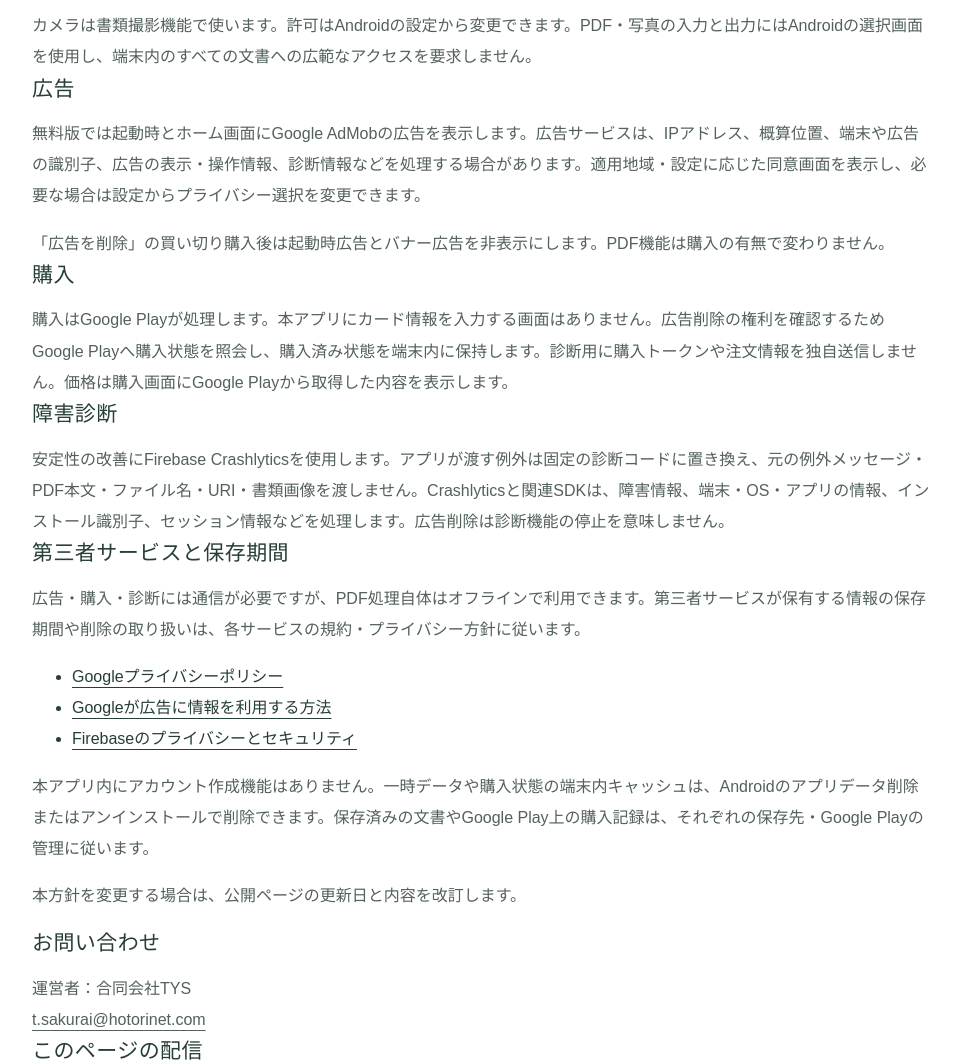
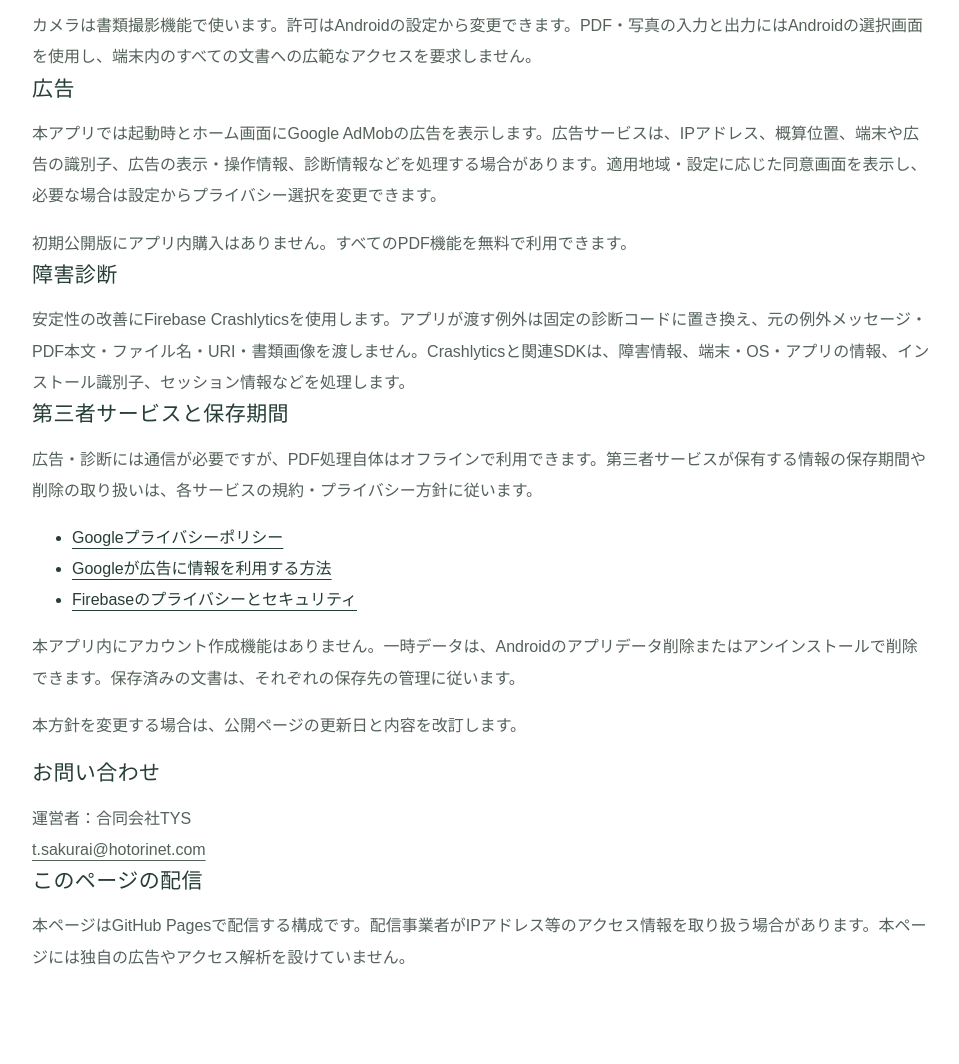
Before and after one commit to hotori-tys/tys-website, a plain HTML site: page pdf-simple-tools-privacy.html in a window 1280 px wide. Shown: the part 916-1980 px from the top of the page, without its empty margins (158-1117 px from the left). Drawn offline with Linux system fonts and the light colour scheme.

Commit message:
Update PDF Simple Tools privacy policy for ads-only release

```diff
--- a/pdf-simple-tools-privacy.html
+++ b/pdf-simple-tools-privacy.html
@@ -1,7 +1,7 @@
 <!doctype html>
-<html lang="ja"><head><meta charset="utf-8"><meta name="viewport" content="width=device-width, initial-scale=1"><title>PDF Simple Tools プライバシーポリシー｜合同会社TYS</title><meta name="description" content="PDF Simple Toolsの端末内PDF処理、広告、購入、障害診断と情報の取り扱いについてご案内します。"><link rel="canonical" href="https://hotorinet.com/pdf-simple-tools-privacy.html"><meta name="theme-color" content="#244d45"><link rel="icon" type="image/svg+xml" href="favicon.svg"><link rel="stylesheet" href="css/style.css"><script src="js/main.js" defer></script></head>
+<html lang="ja"><head><meta charset="utf-8"><meta name="viewport" content="width=device-width, initial-scale=1"><title>PDF Simple Tools プライバシーポリシー｜合同会社TYS</title><meta name="description" content="PDF Simple Toolsの端末内PDF処理、広告、障害診断と情報の取り扱いについてご案内します。"><link rel="canonical" href="https://hotorinet.com/pdf-simple-tools-privacy.html"><meta name="theme-color" content="#244d45"><link rel="icon" type="image/svg+xml" href="favicon.svg"><link rel="stylesheet" href="css/style.css"><script src="js/main.js" defer></script></head>
 <body><a class="skip" href="#main">本文へ移動</a><header class="header"><div class="header-inner"><a class="brand" href="index.html">合同会社TYS<span>TYS LLC.</span></a><button class="menu-toggle" type="button" aria-controls="navigation" aria-expanded="false" hidden>メニュー <span aria-hidden="true">＋</span></button><nav id="navigation" aria-label="メインナビゲーション"><a href="index.html">ホーム</a><a href="business.html">事業内容</a><a href="company.html">会社概要</a><a href="privacy.html#contact">お問い合わせ</a></nav></div></header>
-<main id="main"><section class="page-heading wrap"><p class="eyebrow">APP PRIVACY</p><h1>PDF Simple Tools<br>プライバシーポリシー</h1></section><div class="wrap page-body policy"><p>最終更新日：2026-11-20</p>
+<main id="main"><section class="page-heading wrap"><p class="eyebrow">APP PRIVACY</p><h1>PDF Simple Tools<br>プライバシーポリシー</h1></section><div class="wrap page-body policy"><p>最終更新日：2026-11-28</p>
 <p>運営者: 合同会社TYS<br>問い合わせ先: t.sakurai@hotorinet.com<br>Webサイト: https://hotorinet.com/</p>
 <h2>文書と画像</h2>
 <p>PDF Simple Toolsはユーザー登録なしで利用できます。PDFの結合・分割・ページ整理・圧縮、写真や撮影書類からのPDF作成は端末内で処理します。PDF本文・ファイル名・書類画像を広告配信や診断のために送信しません。元の文書は変更せず、結果は利用者がAndroidの保存先選択で指定した場所へ保存します。</p>
@@ -10,16 +10,14 @@
 <h2>カメラとファイルへのアクセス</h2>
 <p>カメラは書類撮影機能で使います。許可はAndroidの設定から変更できます。PDF・写真の入力と出力にはAndroidの選択画面を使用し、端末内のすべての文書への広範なアクセスを要求しません。</p>
 <h2>広告</h2>
-<p>無料版では起動時とホーム画面にGoogle AdMobの広告を表示します。広告サービスは、IPアドレス、概算位置、端末や広告の識別子、広告の表示・操作情報、診断情報などを処理する場合があります。適用地域・設定に応じた同意画面を表示し、必要な場合は設定からプライバシー選択を変更できます。</p>
-<p>「広告を削除」の買い切り購入後は起動時広告とバナー広告を非表示にします。PDF機能は購入の有無で変わりません。</p>
-<h2>購入</h2>
-<p>購入はGoogle Playが処理します。本アプリにカード情報を入力する画面はありません。広告削除の権利を確認するためGoogle Playへ購入状態を照会し、購入済み状態を端末内に保持します。診断用に購入トークンや注文情報を独自送信しません。価格は購入画面にGoogle Playから取得した内容を表示します。</p>
+<p>本アプリでは起動時とホーム画面にGoogle AdMobの広告を表示します。広告サービスは、IPアドレス、概算位置、端末や広告の識別子、広告の表示・操作情報、診断情報などを処理する場合があります。適用地域・設定に応じた同意画面を表示し、必要な場合は設定からプライバシー選択を変更できます。</p>
+<p>初期公開版にアプリ内購入はありません。すべてのPDF機能を無料で利用できます。</p>
 <h2>障害診断</h2>
-<p>安定性の改善にFirebase Crashlyticsを使用します。アプリが渡す例外は固定の診断コードに置き換え、元の例外メッセージ・PDF本文・ファイル名・URI・書類画像を渡しません。Crashlyticsと関連SDKは、障害情報、端末・OS・アプリの情報、インストール識別子、セッション情報などを処理します。広告削除は診断機能の停止を意味しません。</p>
+<p>安定性の改善にFirebase Crashlyticsを使用します。アプリが渡す例外は固定の診断コードに置き換え、元の例外メッセージ・PDF本文・ファイル名・URI・書類画像を渡しません。Crashlyticsと関連SDKは、障害情報、端末・OS・アプリの情報、インストール識別子、セッション情報などを処理します。</p>
 <h2>第三者サービスと保存期間</h2>
-<p>広告・購入・診断には通信が必要ですが、PDF処理自体はオフラインで利用できます。第三者サービスが保有する情報の保存期間や削除の取り扱いは、各サービスの規約・プライバシー方針に従います。</p>
+<p>広告・診断には通信が必要ですが、PDF処理自体はオフラインで利用できます。第三者サービスが保有する情報の保存期間や削除の取り扱いは、各サービスの規約・プライバシー方針に従います。</p>
 <ul><li><a href="https://policies.google.com/privacy">Googleプライバシーポリシー</a></li><li><a href="https://policies.google.com/technologies/ads">Googleが広告に情報を利用する方法</a></li><li><a href="https://firebase.google.com/support/privacy">Firebaseのプライバシーとセキュリティ</a></li></ul>
-<p>本アプリ内にアカウント作成機能はありません。一時データや購入状態の端末内キャッシュは、Androidのアプリデータ削除またはアンインストールで削除できます。保存済みの文書やGoogle Play上の購入記録は、それぞれの保存先・Google Playの管理に従います。</p>
+<p>本アプリ内にアカウント作成機能はありません。一時データは、Androidのアプリデータ削除またはアンインストールで削除できます。保存済みの文書は、それぞれの保存先の管理に従います。</p>
 <p>本方針を変更する場合は、公開ページの更新日と内容を改訂します。</p>
 <p></p>
 <h2>お問い合わせ</h2><p>運営者：合同会社TYS<br><a href="mailto:t.sakurai@hotorinet.com">t.sakurai@hotorinet.com</a></p>
```
